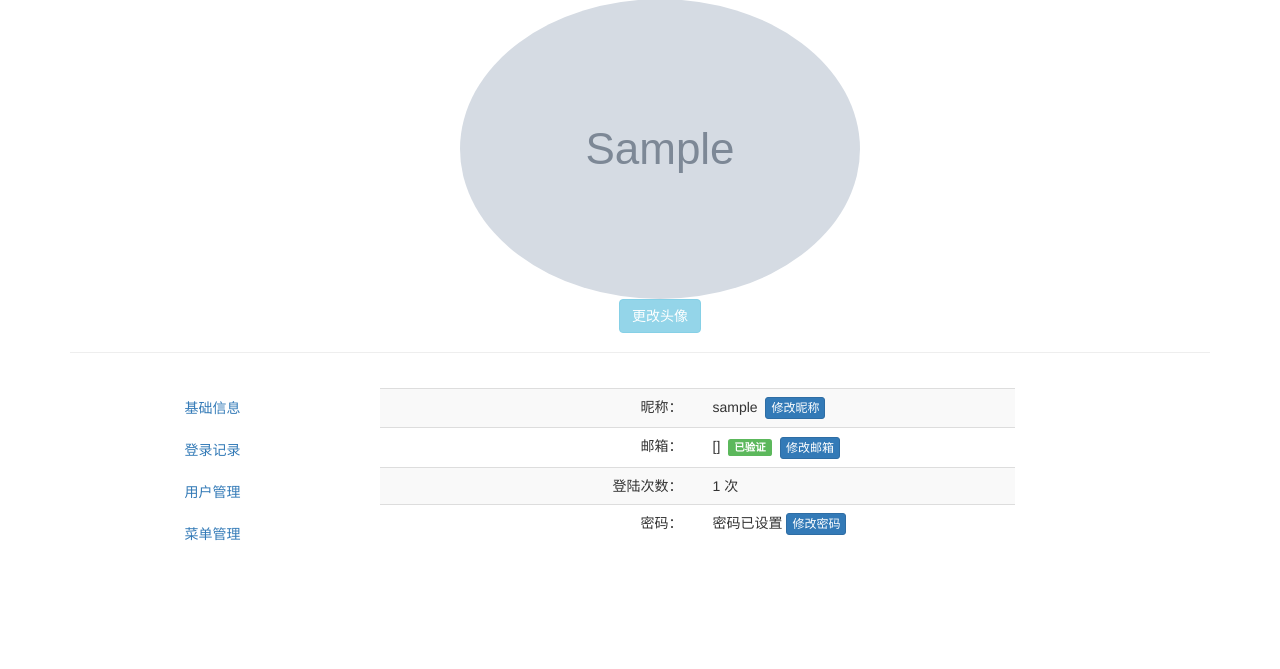
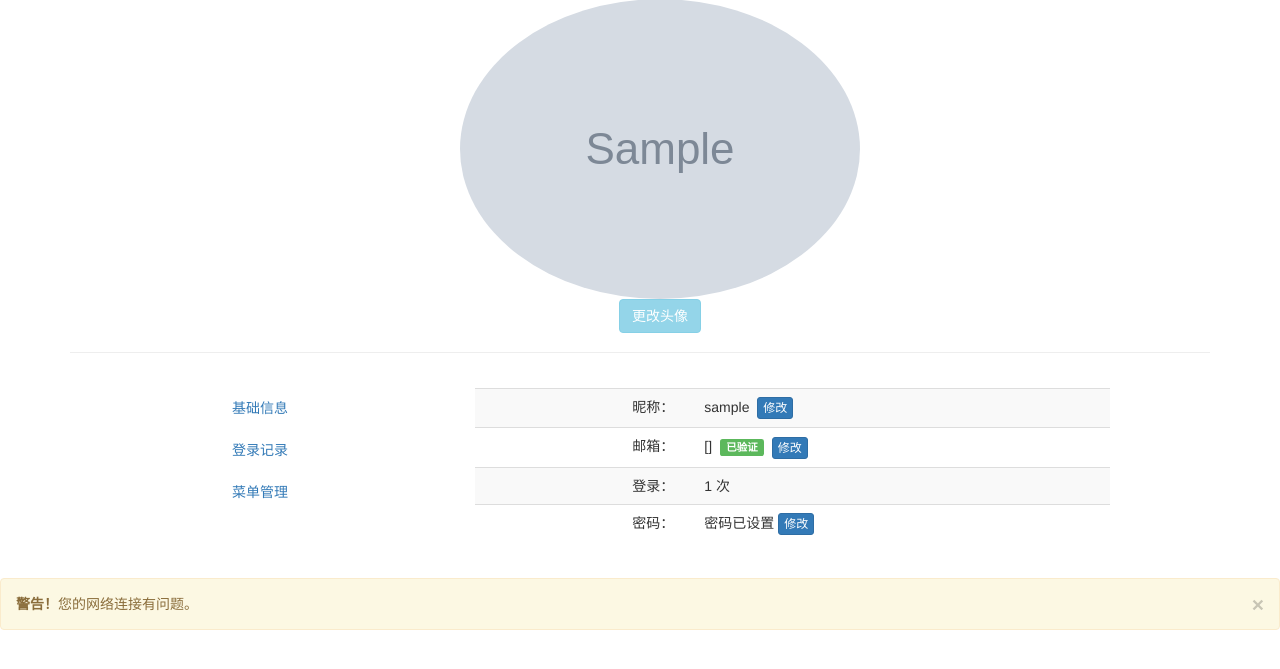
Before and after one commit to GroHD/FlaskTest, a Flask app: template Flaskpy/app/templates/userIndex.html in a window 1280 px wide. Shown: the part 81-750 px from the top of the page. Run offline with Flask 2, Linux system fonts and the light colour scheme; data comes from the database, SQL or seed files in the repository; both versions use the stored data as it was after the commit; the template is opened without the code that fills it: most values are stand-ins (such as "Sample title", 1, 10 or a date in 2020); grey boxes marked "Sample" are stand-in pictures; some libraries are stand-ins or nearby versions.

Commit message:
完善菜单

```diff
--- a/Flaskpy/app/templates/LoginRecord.html
+++ b/Flaskpy/app/templates/LoginRecord.html
@@ -5,11 +5,11 @@
     {%include "baseHeadImg.html" ignore missing%}
     <div class="panel-body row" style="min-width:500px">
         <!--左侧导航-->
-        <div class="col-sm-3 " >
+        <div class="col-xs-4 " >
         {% include "baseLeftMenu.html" ignore missing%}
         </div>
 
-        <div  class="col-sm-7"  style="float:left;margin-left: 10px">
+        <div  class="col-xs-7"  style="float:left;margin-left: 10px">
            <table class="table table-bordered">
             <tr>
                <td >序号</td><td >登陆IP</td><td >登陆时间</td>
--- a/Flaskpy/app/templates/SystemMenu/menuIndex.html
+++ b/Flaskpy/app/templates/SystemMenu/menuIndex.html
@@ -5,10 +5,10 @@
 {%include "baseHeadImg.html" ignore missing%}
 <div class="panel-body row" style="min-width:500px">
     <!--左侧导航-->
-    <div class="col-sm-3 " >
+    <div class="col-xs-4 " >
         {% include "baseLeftMenu.html" ignore missing%}
     </div>
-    <div class="col-sm-8"  style="float:left;margin-left: 10px">
+    <div class="col-xs-7"  style="float:left;margin-left: 10px">
         <table class="table table-striped">
             <tr>
                 <td >序号</td><td >菜单名称</td><td >菜单URL</td><td>是否启用</td><td>操作</td>
--- a/Flaskpy/app/templates/base.html
+++ b/Flaskpy/app/templates/base.html
@@ -1,6 +1,7 @@
 <!DOCTYPE html>
 <html lang="zh-CN">
 <head>
+    <meta name="viewport" content="width=device-width, initial-scale=1, maximum-scale=1, user-scalable=no">
     <meta http-equiv="X-UA-Compatible" content="IE=edge">
     <meta charset="UTF-8">
     {%if title%}
@@ -9,7 +10,24 @@
     <title>hd block</title>
     {%endif%}
 <link rel="stylesheet" href="https://cdn.bootcss.com/bootstrap/3.3.7/css/bootstrap.min.css" integrity="sha384-BVYiiSIFeK1dGmJRAkycuHAHRg32OmUcww7on3RYdg4Va+PmSTsz/K68vbdEjh4u" crossorigin="anonymous">
+<style type="text/css">
+    /***** Standard 960px *****/
+@media only screen and (min-width:960px) and (max-width:1200px) {
+    .row { margin:0 auto; width:960px; }
+}
+/***** iPad Smaller than 959px *****/
+@media only screen and (min-width: 768px) and (max-width: 959px) {
+    .row { margin:0 auto; width:768px; }
+}
+/***** iPhone (portrait) *****/
+@media only screen and (max-width: 767px) {
+    .row { margin:0 auto; width:300px; }
+}
 
+@media only screen and (min-width: 480px) and (max-width: 767px) {
+    .row { margin:0 auto; width:456px; }
+}
+</style>
 </head>
 <body>
     <div class="container text-center">
@@ -38,11 +56,17 @@
 
 
 </div>
+<div class="alert alert-warning">
+	<a href="#" class="close" data-dismiss="alert">
+		&times;
+	</a>
+	<strong>警告！</strong>您的网络连接有问题。
+</div>
 </body>
 <!-- 最新的 Bootstrap 核心 JavaScript 文件 -->
 <script src="https://cdn.bootcss.com/bootstrap/3.3.7/js/bootstrap.min.js" integrity="sha384-Tc5IQib027qvyjSMfHjOMaLkfuWVxZxUPnCJA7l2mCWNIpG9mGCD8wGNIcPD7Txa" crossorigin="anonymous"></script>
  <script src="https://cdn.bootcss.com/jquery/1.12.4/jquery.min.js"></script>
-<script src="/static/layer/layer.js"></script>
+<script src="/static/layer/mobile/layer.js"></script>
 <script type="text/javascript">
     window.onload=function () {
         url = window.location;
@@ -67,7 +91,15 @@
             $("#userInfo_Menu").attr("class", "active");
         }
 
+
     }
+     function ShowMess(objMess) {
+            layer.open({
+                content: objMess
+                ,skin: 'footer'
+              });
+
+        }
 </script>
  {%block bottom%}{%endblock%}
 </html>
--- a/Flaskpy/app/templates/baseLeftMenu.html
+++ b/Flaskpy/app/templates/baseLeftMenu.html
@@ -8,9 +8,6 @@
                     <a href="/LoginRecord/1" id="LoginRecord"  >登录记录</a>
                 </li>
                 <li class="presentation">
-                    <a href="#" >用户管理</a>
-                </li>
-                <li class="presentation">
                     <a href="/SystemMenu" id="SystemMenu" >菜单管理</a>
                 </li>
             </ul>
--- a/Flaskpy/app/templates/userIndex.html
+++ b/Flaskpy/app/templates/userIndex.html
@@ -5,55 +5,55 @@
     {%include "baseHeadImg.html" ignore missing%}
     <div class="panel-body row" style="min-width:500px">
         <!--左侧导航-->
-        <div class="col-sm-3 " >
+        <div class="col-xs-4 " >
             {% include "baseLeftMenu.html" ignore missing%}
         </div>
 
-        <div  class="col-sm-7"  style="float:left;margin-left: 10px">
+        <div  class="col-xs-7"  style="float:left;margin-left: 10px">
            <table class="table table-striped">
             <tr>
                <td class="row">
-                <div class="col-sm-6 text-right">
+                <div class="col-xs-4 text-right">
                     昵称：
                 </div>
-                <div class="col-sm-6 text-left">
-                    {{userInfo.userName}} &nbsp;<button type="button" id="updateNickName" class="btn btn-primary btn-xs">修改昵称</button>
+                <div class="col-xs-8 text-left">
+                    {{userInfo.userName}} &nbsp;<button type="button" id="updateNickName" class="btn btn-primary btn-xs">修改</button>
                 </div>
                </td>
             </tr>
             <tr>
               <td class="row">
-                <div class="col-sm-6 text-right">
+                <div class="col-xs-4 text-right">
                     邮箱：
                 </div>
-                <div class="col-sm-6 text-left">
+                <div class="col-xs-8 text-left">
                     {{userInfo.userEmail}}&nbsp;
                     {%if userInfo.validationEmail == 0%}
                     <button type="button" id="checkedEmail" class="btn btn-warning btn-xs">未验证</button>
                     {%else%}
                     <label class="label label-success btn-xs">已验证</label>
                     {%endif%}
-                    &nbsp;<button type="button" id="updateEmail"  class="btn btn-primary btn-xs">修改邮箱</button>
+                    &nbsp;<button type="button" id="updateEmail"  class="btn btn-primary btn-xs">修改</button>
                 </div>
                </td>
             </tr>
             <tr>
               <td class="row">
-                <div class="col-sm-6 text-right">
-                    登陆次数：
+                <div class="col-xs-4 text-right">
+                    登录：
                 </div>
-                <div class="col-sm-6 text-left">
+                <div class="col-xs-8 text-left">
                     {{userInfo.loginCount}} 次
                 </div>
                </td>
             </tr>
             <tr>
               <td class="row">
-                <div class="col-sm-6 text-right">
+                <div class="col-xs-4 text-right">
                     密码：
                 </div>
-                <div class="col-sm-6 text-left ">
-                   密码已设置&nbsp;<button type="button" id="updatePassword" class="btn btn-primary btn-xs">修改密码</button>
+                <div class="col-xs-8 text-left ">
+                   密码已设置&nbsp;<button type="button" id="updatePassword" class="btn btn-primary btn-xs">修改</button>
                 </div>
                </td>
             </tr>
@@ -67,27 +67,23 @@
 //修改昵称
 $('#updateNickName').on('click', function(){
   layer.open({
-  type: 1,
-  title:' ',
-  area: ['350px', '180px'],
-  btn:['保存'],
-  shadeClose: true, //点击遮罩关闭
-  content: '\<\div style="padding:20px;"><div class="form-inline"><lable>新昵称：</label><input type="text" maxlength="16" id="newNickName" name="newNickName" class="form-control"/></div>\<\/div>',
+  btn:['修改'],
+  content: '\<div><div class="panel-body form-inline"><input type="text" maxlength="16" id="newNickName" name="newNickName" placeholder="新昵称" class="form-control"/></div></div>',
   yes:function (index) {
-      var newNickName = $("#newNickName").val()
+      var newNickName = $("#newNickName").val();
       if (newNickName.trim().length > 0) {
           $.post('/updateNickName',{newNickName:newNickName},function(data) {
               if (data == 0) {
-                  layer.msg('修改失败,请稍后再试', {icon: 5});
+                  ShowMess('修改失败,请稍后再试');
               }
               else {
                layer.closeAll();
-                layer.msg('修改成功,请刷刷新页面', {icon: 1});
+                ShowMess('修改成功,请刷刷新页面');
               }
           })
       }
       else{
-          layer.msg('新昵称不可为空', {icon: 5});
+          ShowMess('新昵称不可为空');
       }
   }
   });
@@ -95,18 +91,13 @@ $('#updateNickName').on('click', function(){
 //验证邮箱
 $('#checkedEmail').on('click', function(){
   layer.open({
-  type: 1,
-  title:' ',
-  area: ['400px', '220px'],
-  shadeClose: true, //点击遮罩关闭
-  content: '<div style="padding:20px;"><div class="form-horizontal">' +
-           '<div class="form-group form-group-sm">'+
-           '<label class="col-sm-4 text-right control-label">邮箱：</label><div class="col-sm-8 text-left"><input type="hidden" id="odEmail" value="{{userInfo.userEmail}}">{{userInfo.userEmail}}&nbsp;&nbsp;<button type="button" class="btn btn-primary btn-xs" id="sendYzm" onclick="sendYZM(0)" >发送验证码</button> </div>'+
-           '</div><div class="form-group form-group-sm">'+
-           '<label class="col-sm-4 text-right control-label">验证码：</label><div class="col-sm-8 text-left"><input type="text" id="txtYzm" class="form-control"/></div>'+
-           '</div>'+
-           '<div class="col-sm-12 text-center"><button type="button" onclick="CheckedEmail(0)" class="btn btn-block">验证</button></div>'+
-           '</div></div>'
+  btn:['验证'],
+  content: '<div ><div class="panel-body">' +
+           '<input type="hidden" id="odEmail" value="{{userInfo.userEmail}}"><input type="text" id="txtYzm" placeholder="验证码" class="form-control"/>&nbsp;&nbsp;<button type="button" class="btn btn-primary" id="sendYzm" onclick="sendYZM(0)" >发送验证码</button>'+
+           '</div></div>',
+      yes:function (index) {
+          CheckedEmail(0)
+      }
   });
 });
 //发送验证码
@@ -116,18 +107,18 @@ function  sendYZM(oid) {
     if (oid == 1) {
         var newEmail = $("#newEmail").val();
         if (newEmail.trim().length <= 0) {
-            layer.msg('新邮箱不可为空....', {icon: 5});
+            ShowMess('新邮箱不可为空');
             return;
         }
         ;
         var myreg = /^([a-zA-Z0-9]+[_|\_|\.]?)*[a-zA-Z0-9]+@([a-zA-Z0-9]+[_|\_|\.]?)*[a-zA-Z0-9]+\.[a-zA-Z]{2,3}$/;
         if (!myreg.test(newEmail)) {
-            layer.alert('请输入有效的邮箱', {icon: 5});
+            ShowMess('请输入有效的邮箱');
             return;
         }
         var oldEmail = $("#oldEmail").val();
         if (oldEmail == newEmail.trim()) {
-              layer.msg('新旧邮箱一样,修改失败', {icon: 5});
+             ShowMess('新旧邮箱一样,无需失修');
             return;
         }
        data = {typ:oid,email:newEmail};
@@ -148,16 +139,19 @@ function  sendYZM(oid) {
             },1000);
         }
         else{
-             layer.msg('发送失败,请稍后再试....', {icon: 5});
+            ShowMess('发送失败,请稍后再试');
         };
 
     });
 };
 //验证输入的验证码是否正确
 function  CheckedEmail(otp) {
-    var email = "None"
+    var email = "None";
     if (otp == 1) {
         email = $("#newEmail").val()
+        if (email.trim().length<=0){
+             ShowMess('新邮箱不可为空');
+        }
     }
     else{
          email = $("#odEmail").val()
@@ -165,7 +159,7 @@ function  CheckedEmail(otp) {
 
     var txtYzm = $("#txtYzm").val();
     if (txtYzm.trim().length<=0){
-        layer.msg('验证码不可为空,请输入', {icon: 5});
+       ShowMess('验证码不可为空,请输入');
         return;
     }
     $.get("/checkedEmail/"+txtYzm+"/"+email,function (result ) {
@@ -173,7 +167,7 @@ function  CheckedEmail(otp) {
             window.location = window.location;
         }
         else {
-             layer.msg('验证失败,请稍后再试....', {icon: 5});
+         ShowMess('验证失败,请稍后再试');
         }
         $("#newEmail").attr("disabled",false);
     })
@@ -181,18 +175,14 @@ function  CheckedEmail(otp) {
 //修改邮箱
 $("#updateEmail").on('click', function(){
   layer.open({
-  type: 1,
-  title:' ',
-  area: ['400px', '220px'],
-  shadeClose: true, //点击遮罩关闭
-  content: '<div style="padding:20px;"><div class="form-horizontal">' +
-           '<div class="form-group form-group-sm">'+
-           '<label class="col-sm-3 text-right control-label">新邮箱：</label><div class="col-sm-9 text-left"><input type="hidden" id="oldEmail" value="{{userInfo.userEmail}}" > <input type="email" id="newEmail" name="newEmail" /> &nbsp;&nbsp;<button type="button" class="btn btn-primary btn-xs" id="sendYzm" onclick="sendYZM(1)" >发送验证码</button> </div>'+
-           '</div><div class="form-group form-group-sm">'+
-           '<label class="col-sm-3 text-right control-label">验证码：</label><div class="col-sm-9 text-left"><input type="text" id="txtYzm" class="form-control" /></div>'+
-           '</div>'+
-           '<div class="col-sm-12 text-center"><button type="button" onclick="CheckedEmail(1)" class="btn btn-block">验证</button></div>'+
-           '</div></div>'
+      btn:['验证'],
+      content: '<div class="panel-body">' +
+               '<input type="hidden" id="oldEmail" value="{{userInfo.userEmail}}" > <input type="email" id="newEmail" placeholder="新邮箱" class="form-control" name="newEmail" /> &nbsp;&nbsp;<button type="button" class="btn btn-primary" id="sendYzm" onclick="sendYZM(1)" >发送验证码</button> '+
+               '<input type="text" id="txtYzm" placeholder="验证码" class="form-control" />'+
+               '</div>',
+      yes:function (index) {
+          CheckedEmail(1)
+      }
   });
 });
 
@@ -226,41 +216,42 @@ function UpdateEmail () {
         //新密码
         var confNewPass = $('#confNewPass').val();
         if (oldPass.trim().length<=0){
-            layer.msg('旧密码不可为空', {icon: 5});
+            ShowMess('旧密码不可为空');
             return;
         };
         if (newPass.trim().length<=0){
-            layer.msg('新密码不可为空', {icon: 5});
+            ShowMess('新密码不可为空');
             return;
         };
         if(confNewPass.trim().length<=0){
-            layer.msg('确认新密码不可为空', {icon: 5});
+            ShowMess('确认新密码不可为空');
             return;
         };
         if (newPass.trim() !=confNewPass.trim()){
-            layer.msg('两次新密码不一致,请重新输入', {icon: 5});
+            ShowMess('两次新密码不一致,请重新输入');
             return;
         };
         var data ={oldPass:oldPass,newPass:newPass};
         $.post("/updatePass",data,function (result) {
             if (result =="0"){
-                 layer.msg('旧密码不可为空', {icon: 5});
+                 ShowMess('旧密码不可为空');
                  return;
             }
              if (result =="-1"){
-                 layer.msg('新密码不可为空', {icon: 5});
+                ShowMess('新密码不可为空');
                  return;
             }
             if(result == "2"){
-                layer.msg('旧密码错误', {icon: 5});
+                 ShowMess('旧密码错误');
                  return;
             }
             else{
                 layer.closeAll();
-                layer.msg('修改成功,下次登陆使用新密码', {icon: 1});
+                ShowMess('修改成功,下次登陆使用新密码');
                  return;
             }
         })
     };
+
 </script>
 {%endblock%}
--- a/Flaskpy/run.py
+++ b/Flaskpy/run.py
@@ -4,7 +4,7 @@
 Name:HD
 '''
 from app import  app
-app.run(debug=True)
+app.run(debug=True,host='192.168.10.254' )
 
 r'''
     导出项目所需要的包
```
Also changed, not shown: Flaskpy/app/templates/userLogin.html (+9 -1 lines), Flaskpy/db/app.db.
